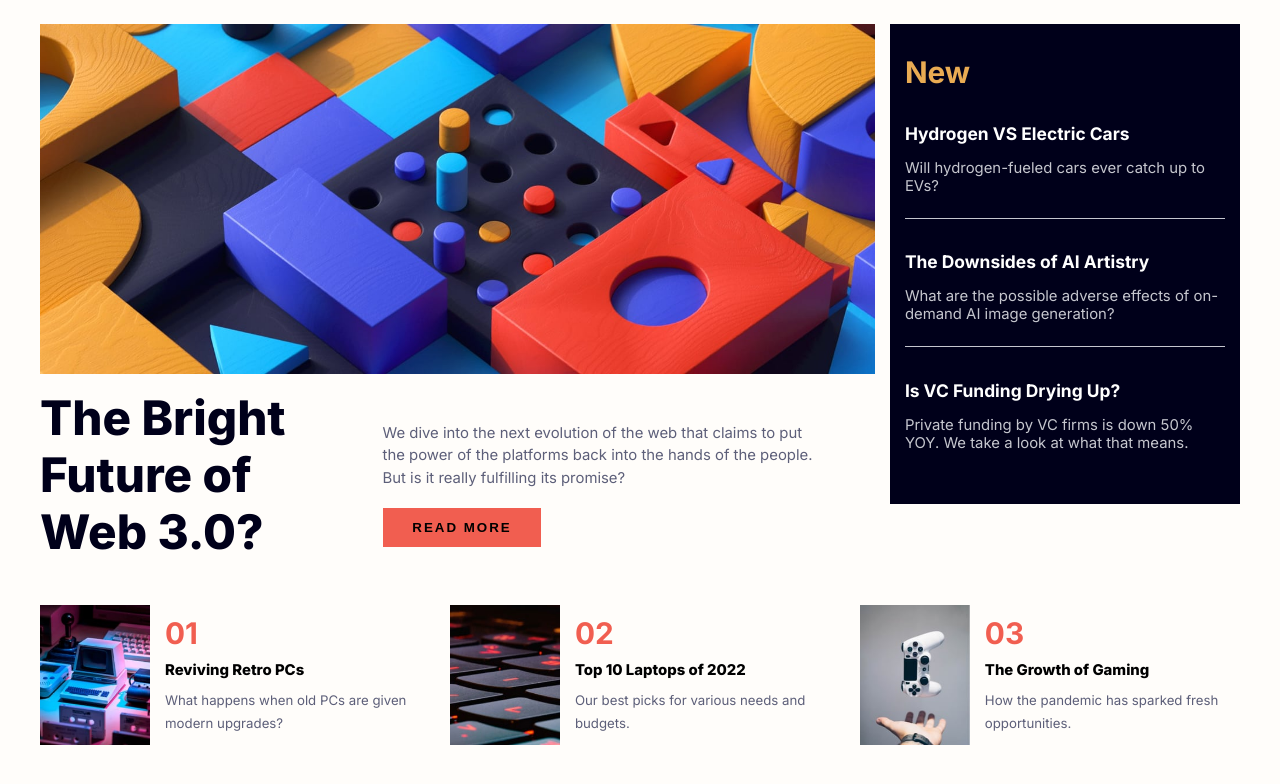
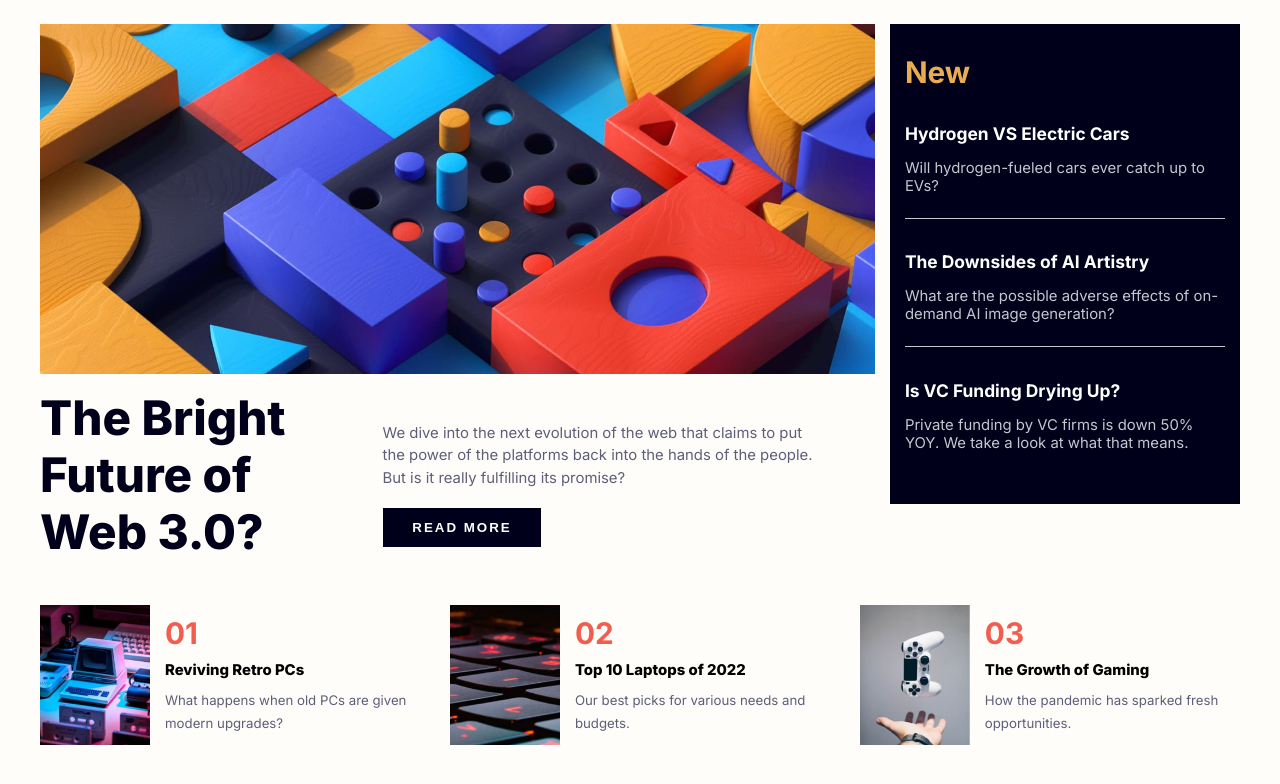
Before and after one commit to saul-gustavo/news-homepage, a plain HTML site: page index.html in a window 1280 px wide. In both pictures the pointer is over the button "READ MORE". Shown: the part 130-914 px from the top of the page. Drawn offline with Linux system fonts and the light colour scheme.

Commit message:
Se agrego hover al cta

```diff
--- a/styles.css
+++ b/styles.css
@@ -147,6 +147,12 @@ body {
     letter-spacing: 2px;
     font-weight: 800;
     border: none;
+    cursor: pointer;
+}
+
+.hero-cta:hover {
+    background-color: var(--very-dark-blue);
+    color: #fff;
 }
 
 /* aside section */
```
